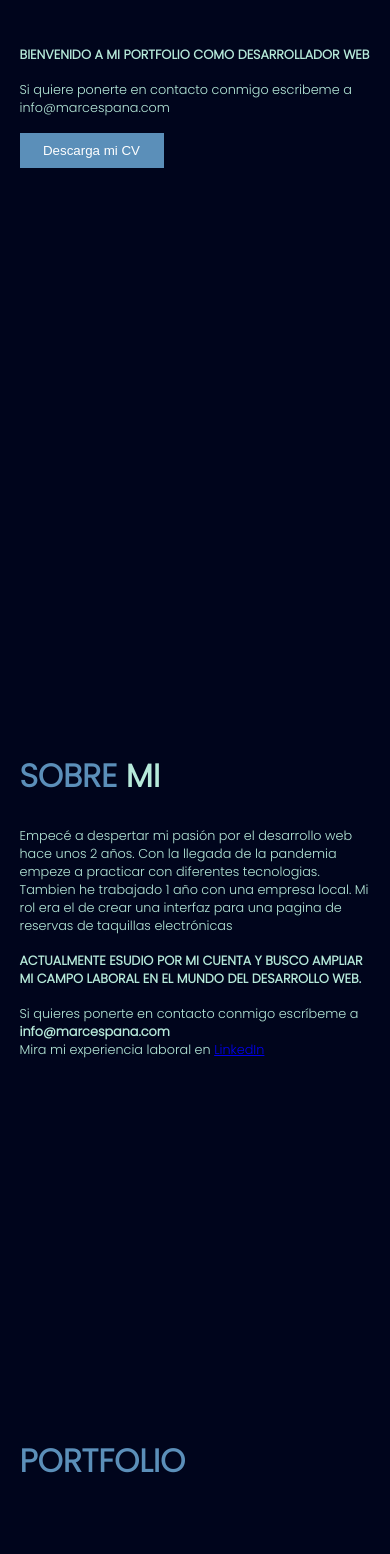
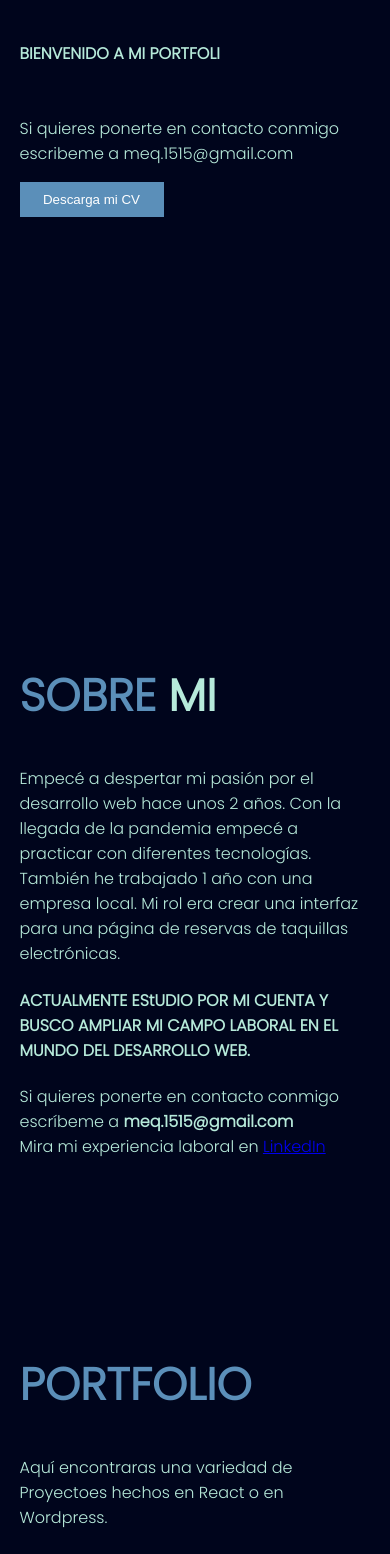
Before and after one commit to Marc1515/Portfolio, a React (Vite) app: page / in a window 390 px wide. Shown: the part 374-1928 px from the top of the page. Built offline with nearby package versions, Linux system fonts and the light colour scheme.

Commit message:
Libreria Typed.js instalada y aplicado el efecto en un h4 de la home, algunas estilos modificados para seguir con la filosofia moviles-first

```diff
--- a/package.json
+++ b/package.json
@@ -16,7 +16,8 @@
     "react": "^18.2.0",
     "react-dom": "^18.2.0",
     "react-icons": "^4.7.1",
-    "react-scroll": "^1.8.9"
+    "react-scroll": "^1.8.9",
+    "typed.js": "^2.0.12"
   },
   "devDependencies": {
     "@types/react": "^18.0.26",
--- a/src/App.css
+++ b/src/App.css
@@ -16,6 +16,7 @@ body {
 
 section {
   color: var(--color-primary-variant);
+  width: 90%;
 }
 
 a {
@@ -40,14 +41,16 @@ ul li {
 
 h1 {
   font-size: 6rem;
+  font-size: 2.8rem;
 }
 
 h1 span {
   color: var(--color-primary);
+  font-size: 2.8rem !important;
 }
 
 h4 {
-  font-size: 1.5rem;
+  font-size: 1rem;
 }
 
 button {
@@ -63,10 +66,10 @@ button {
 .sections-container {
   display: flex;
   flex-direction: column;
-  align-items: flex-end;
+  align-items: center;
   width: 100%;
-  margin-left: 20%;
-  padding: 1em;
+  margin: 0;
+  padding: 0;
 }
 
 .container-burguerButton {
@@ -75,32 +78,5 @@ button {
   justify-content: end;
   width: 90%;
   z-index: 6;
+  padding: 1rem;
 }
-
-@media (max-width: 450px) {
-  .sections-container {
-    margin: 0;
-    padding: 0;
-    align-items: center;
-  }
-
-  .container-burguerButton {
-    padding: 1rem;
-  }
-
-  h1 {
-    font-size: 2rem;
-  }
-
-  h4 {
-    font-size: 0.8rem;
-  }
-
-  span {
-    font-size: 0.8rem;
-  }
-
-  section {
-    width: 90%;
-  }
-}
--- a/src/components/AboutMe/AboutMe.css
+++ b/src/components/AboutMe/AboutMe.css
@@ -23,3 +23,8 @@
 .first-word-title {
   font-size: xx-large;
 }
+
+.auto-typed-container {
+  height: 6rem;
+  width: 85%;
+}
--- a/src/components/AboutMe/AboutMe.jsx
+++ b/src/components/AboutMe/AboutMe.jsx
@@ -1,15 +1,35 @@
+import { useEffect } from "react";
 import "./AboutMe.css";
 import CV from "./../../assets/MEQ.pdf";
+import Typed from "typed.js";
 
 const AboutMe = () => {
+  useEffect(() => {
+    const options = {
+      strings: ["BIENVENIDO A MI PORTFOLIO COMO DESARROLLADOR WEB"],
+      typeSpeed: 50,
+      backSpeed: 20,
+      loop: true,
+      showCursor: false, // Opción para ocultar el cursor
+    };
+    const typed = new Typed("#typed-heading", options);
+    return () => {
+      typed.destroy();
+    };
+  }, []);
+
   return (
     <section id="aboutMe" className="AboutMe-container">
       <h1>
         <span className="first-word-title">Marc </span>España
       </h1>
-      <h4>BIENVENIDO A MI PORTFOLIO COMO DESARROLLADOR WEB</h4>
+      <div className="auto-typed-container">
+        <h4 id="typed-heading" className="element">
+          BIENVENIDO A MI PORTFOLIO COMO DESARROLLADOR WEB
+        </h4>
+      </div>
       <span>
-        Si quiere ponerte en contacto conmigo escribeme a info@marcespana.com
+        Si quieres ponerte en contacto conmigo escribeme a meq.1515@gmail.com
       </span>
       <button>
         <a href={CV} download>
--- a/src/components/Contact/Contact.css
+++ b/src/components/Contact/Contact.css
@@ -36,6 +36,11 @@
   text-decoration: none;
 }
 
+.explicacion-form {
+  padding-top: 8rem;
+  padding-bottom: 2rem;
+}
+
 /* =========== FORM =========== */
 
 form {
@@ -59,4 +64,5 @@ textarea {
   background-color: var(--color-bg-variant);
   padding: 0.8rem;
   color: var(--color-white);
+  margin-bottom: 1rem;
 }
--- a/src/components/Contact/Contact.jsx
+++ b/src/components/Contact/Contact.jsx
@@ -72,9 +72,10 @@ const Contact = () => {
           </article>
         </div>
         {/* END OF CONTACT OPTIONS */}
-        <div>
+        <div className="explicacion-form">
           <span>
-            Desde aqui abajo puedes enviame un coeo diectamente desde tu gmail!
+            Desde aquí abajo puedes enviame un correo diectamente desde tu
+            gmail.
           </span>
         </div>
         <form ref={form} onSubmit={sendEmail}>
--- a/src/components/Experience/Experience.jsx
+++ b/src/components/Experience/Experience.jsx
@@ -8,17 +8,17 @@ const Experience = () => {
       </h1>
       <span>
         Empecé a despertar mi pasión por el desarrollo web hace unos 2 años. Con
-        la llegada de la pandemia empeze a practicar con diferentes tecnologias.
-        Tambien he trabajado 1 año con una empresa local. Mi rol era el de crear
-        una interfaz para una pagina de reservas de taquillas electrónicas
+        la llegada de la pandemia empecé a practicar con diferentes tecnologías.
+        También he trabajado 1 año con una empresa local. Mi rol era crear una
+        interfaz para una página de reservas de taquillas electrónicas.
       </span>
       <h4>
-        ACTUALMENTE ESUDIO POR MI CUENTA Y BUSCO AMPLIAR MI CAMPO LABORAL EN EL
+        ACTUALMENTE EStUDIO POR MI CUENTA Y BUSCO AMPLIAR MI CAMPO LABORAL EN EL
         MUNDO DEL DESARROLLO WEB.
       </h4>
       <span>
         Si quieres ponerte en contacto conmigo escríbeme a{" "}
-        <strong>info@marcespana.com</strong>
+        <strong>meq.1515@gmail.com</strong>
       </span>
       <span>
         Mira mi experiencia laboral en{" "}
--- a/src/components/Navbar/Navbar.css
+++ b/src/components/Navbar/Navbar.css
@@ -3,26 +3,11 @@
   flex-direction: column;
   align-items: center;
   justify-content: center;
-  width: 20%;
+  left: -1000px;
+  width: 100%;
   position: fixed;
   height: 100vh;
   background-color: var(--color-bg-variant);
-  z-index: 5;
-}
-
-img {
-  width: 100%;
-  height: 10rem;
-  padding-bottom: 2rem;
-}
-
-@media (max-width: 450px) {
-  .navbar {
-    position: fixed;
-    background-color: var(--color-bg-variant);
-    left: -1000px;
-    width: 100%;
-    height: 100%;
   z-index: 1;
   transition: all 0.6s ease;
 }
@@ -36,8 +21,9 @@ img {
   height: 100%;
   /* box-shadow: 4rem 4rem 15rem black; */
 }
+
+img {
+  width: 100%;
+  height: 10rem;
+  padding-bottom: 2rem;
 }
-
-/* &.active {
-
-} */
--- a/src/components/Portfolio/Portfolio.css
+++ b/src/components/Portfolio/Portfolio.css
@@ -3,16 +3,16 @@
   flex-direction: column;
   justify-content: center;
   color: var(--color-primary-variant);
+  padding: 0;
 }
 
-.Portfolio-container h1 {
-  padding-top: 6rem;
-  padding-bottom: 6rem;
+.Portfolio-container span {
+  padding-bottom: 2rem;
 }
 
 .cards-container {
   display: flex;
-  flex-direction: row;
+  flex-direction: column;
   justify-content: space-around;
   width: 100%;
   gap: 2rem;
@@ -23,10 +23,11 @@
   flex-direction: column;
   padding-top: 1rem;
   align-items: center;
-  width: 33%;
-  opacity: 0.5;
   transition: all 400ms ease;
   cursor: pointer;
+  width: 100%;
+  opacity: 1;
+  border: 1px solid var(--color-primary-variant);
 }
 
 .card:hover {
@@ -34,10 +35,33 @@
   scale: 1.03;
 }
 
+.card h4 {
+  text-align: center;
+  margin-top: 1rem;
+}
+
+.card img {
+  height: 18rem;
+  width: 90%;
+  object-fit: cover;
+}
+
+.card a {
+  display: flex;
+  flex-direction: column;
+  align-items: center;
+  justify-content: center;
+  padding-top: 1rem;
+}
+
 .container-buttons {
   display: flex;
   justify-content: center;
   gap: 1rem;
+}
+
+.container-buttons a {
+  padding: 0;
 }
 
 .container-buttons button {
@@ -51,17 +75,6 @@
   color: var(--color-white);
 }
 
-.card h4 {
-  text-align: center;
-  margin-top: 1rem;
-}
-
-.card img {
-  height: 20rem;
-  width: 100%;
-  object-fit: cover;
-}
-
 .container-pagination {
   padding-top: 2rem;
   display: flex;
@@ -73,43 +86,3 @@
   flex-direction: row;
   color: var(--color-white);
 }
-
-@media (max-width: 450px) {
-  .Portfolio-container {
-    padding: 0;
-  }
-
-  .cards-container {
-    flex-direction: column;
-    width: 100%;
-  }
-
-  .card {
-    width: 100%;
-    opacity: 1;
-    border: 1px solid var(--color-primary-variant);
-  }
-
-  .card:hover {
-    opacity: 1;
-    scale: 1;
-  }
-
-  .card a {
-    display: flex;
-    flex-direction: column;
-    align-items: center;
-    justify-content: center;
-    padding-top: 1rem;
-  }
-
-  .card img {
-    height: 18rem;
-    width: 90%;
-    object-fit: cover;
-  }
-
-  .container-buttons a {
-    padding: 0;
-  }
-}
--- a/src/components/Portfolio/Portfolio.jsx
+++ b/src/components/Portfolio/Portfolio.jsx
@@ -20,6 +20,11 @@ const Portfolio = () => {
       <h1>
         <span className="first-word-title">PORTFOLIO</span>
       </h1>
+      <span>
+        Aquí encontraras una variedad de Proyectoes hechos en React o en
+        Wordpress.
+      </span>
+
       <div className="cards-container">
         {displayedImages.map((item) => (
           <div key={item.id} className="card">
```
Also changed, not shown: 2 other files (tests, documents, lock files or other folders). Lines whose indentation alone changed are shown as unchanged.
